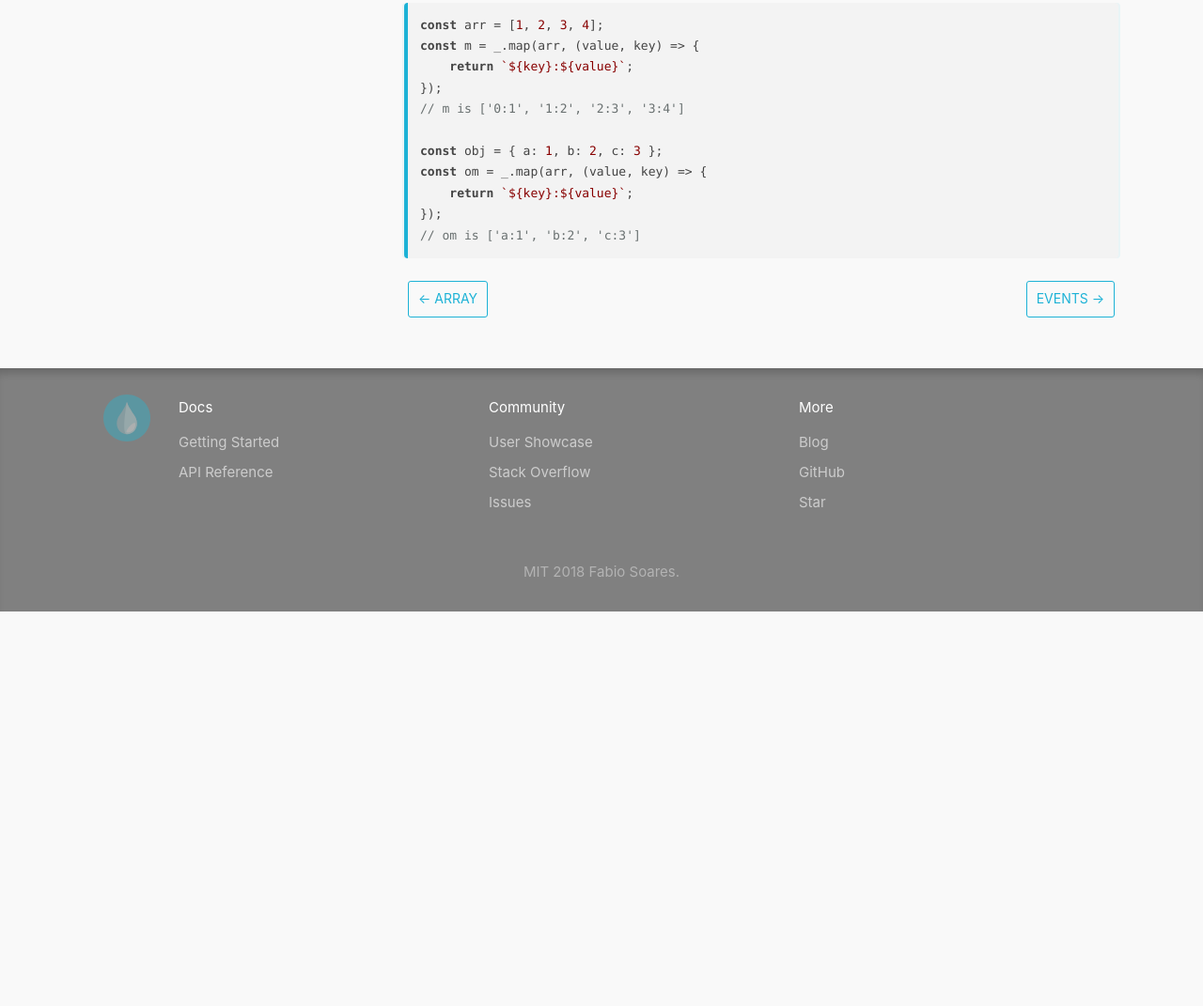
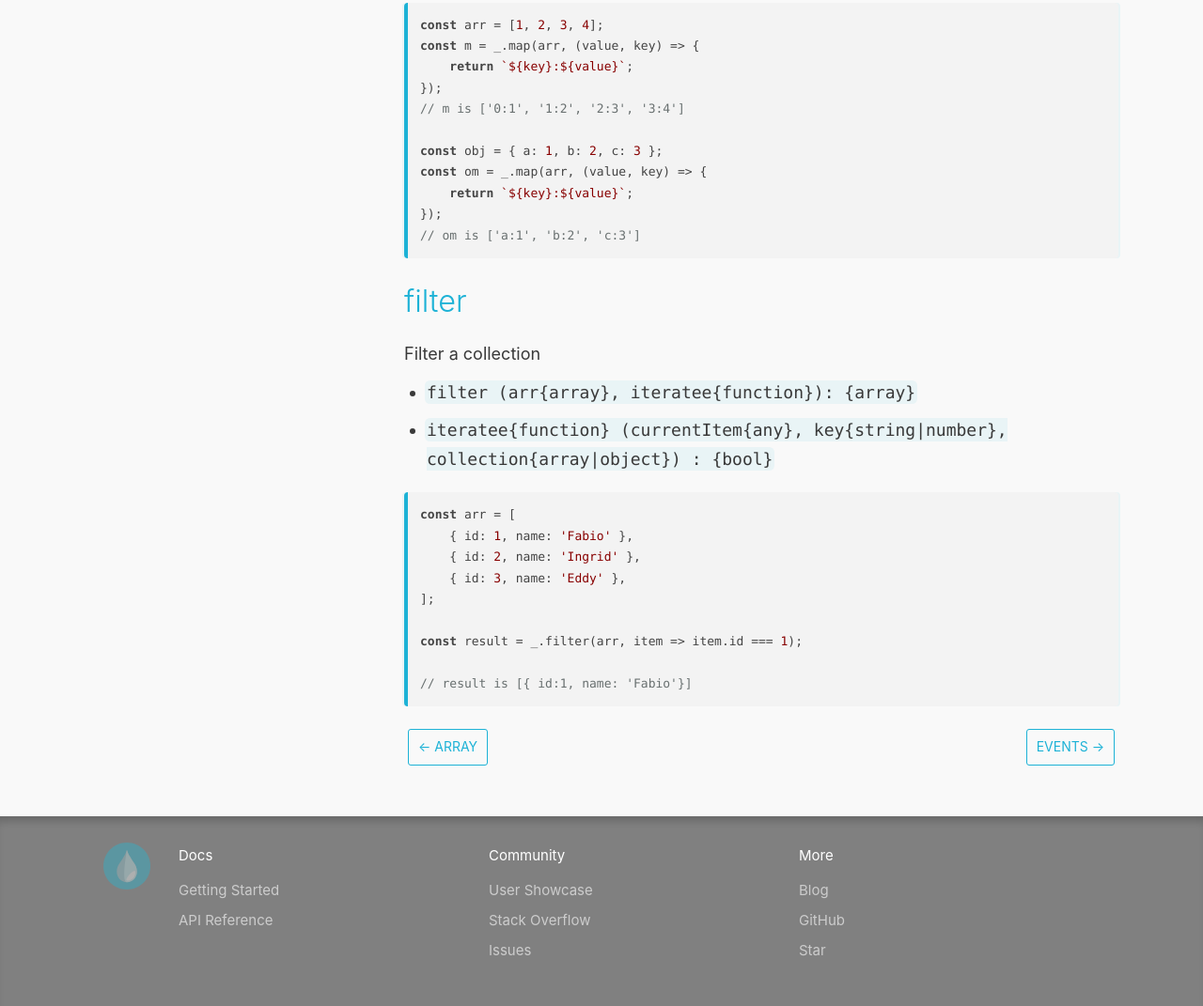
Before and after one commit to fabioars/underwater, a plain HTML site: page docs/collection.html in a window 1280 px wide. Shown: the part 767-1838 px from the top of the page at 94% size. Before the commit the page ends 1418 px from the top, so only its background shows below. Drawn offline with nearby package versions, Linux system fonts and the light colour scheme.

Commit message:
Deploy website
Deploy website version based on 6926276d377cae6f49060d9925dc13ba4a6fab1e

```diff
--- a/docs/collection.html
+++ b/docs/collection.html
@@ -34,4 +34,20 @@ _.forEach(arr, (key, value) =&gt; {
 });
 <span class="hljs-comment">// om is ['a:1', 'b:2', 'c:3']</span>
 </code></pre>
+<h2><a class="anchor" aria-hidden="true" name="filter"></a><a href="#filter" aria-hidden="true" class="hash-link" ><svg aria-hidden="true" height="16" version="1.1" viewBox="0 0 16 16" width="16"><path fill-rule="evenodd" d="M4 9h1v1H4c-1.5 0-3-1.69-3-3.5S2.55 3 4 3h4c1.45 0 3 1.69 3 3.5 0 1.41-.91 2.72-2 3.25V8.59c.58-.45 1-1.27 1-2.09C10 5.22 8.98 4 8 4H4c-.98 0-2 1.22-2 2.5S3 9 4 9zm9-3h-1v1h1c1 0 2 1.22 2 2.5S13.98 12 13 12H9c-.98 0-2-1.22-2-2.5 0-.83.42-1.64 1-2.09V6.25c-1.09.53-2 1.84-2 3.25C6 11.31 7.55 13 9 13h4c1.45 0 3-1.69 3-3.5S14.5 6 13 6z"></path></svg></a>filter</h2>
+<p>Filter a collection</p>
+<ul>
+<li><code>filter (arr{array}, iteratee{function}): {array}</code></li>
+<li><code>iteratee{function} (currentItem{any}, key{string|number}, collection{array|object}) : {bool}</code></li>
+</ul>
+<pre><code class="hljs css js"><span class="hljs-keyword">const</span> arr = [
+    { <span class="hljs-attr">id</span>: <span class="hljs-number">1</span>, <span class="hljs-attr">name</span>: <span class="hljs-string">'Fabio'</span> },
+    { <span class="hljs-attr">id</span>: <span class="hljs-number">2</span>, <span class="hljs-attr">name</span>: <span class="hljs-string">'Ingrid'</span> },
+    { <span class="hljs-attr">id</span>: <span class="hljs-number">3</span>, <span class="hljs-attr">name</span>: <span class="hljs-string">'Eddy'</span> },
+];
+
+<span class="hljs-keyword">const</span> result = _.filter(arr, item =&gt; item.id === <span class="hljs-number">1</span>);
+
+<span class="hljs-comment">// result is [{ id:1, name: 'Fabio'}]</span>
+</code></pre>
 </span></div></article></div><div class="docs-prevnext"><a class="docs-prev button" href="array.html">← Array</a><a class="docs-next button" href="events.html">Events →</a></div></div></div></div><footer class="nav-footer" id="footer"><section class="sitemap"><a href="/underwater/" class="nav-home"><img src="/underwater/img/drop.svg" alt="Underwater" width="66" height="58"/></a><div><h5>Docs</h5><a href="/underwater/docs/en/getting-started.html">Getting Started</a><a href="/underwater/docs/en/api.html">API Reference</a></div><div><h5>Community</h5><a href="/underwater/en/users.html">User Showcase</a><a href="http://stackoverflow.com/questions/tagged/" target="_blank">Stack Overflow</a><a href="https://github.com/fabioars/underwater/issues">Issues</a></div><div><h5>More</h5><a href="/underwater/blog">Blog</a><a href="https://github.com/fabioars/underwater">GitHub</a><a class="github-button" href="https://github.com/fabioars/underwater" data-icon="octicon-star" data-count-href="/facebook/docusaurus/stargazers" data-show-count="true" data-count-aria-label="# stargazers on GitHub" aria-label="Star this project on GitHub">Star</a></div></section><section class="copyright">MIT 2018 Fabio Soares.</section></footer></div></body></html>
```
Also changed, not shown: docs/number.html (+1 -1 lines).
